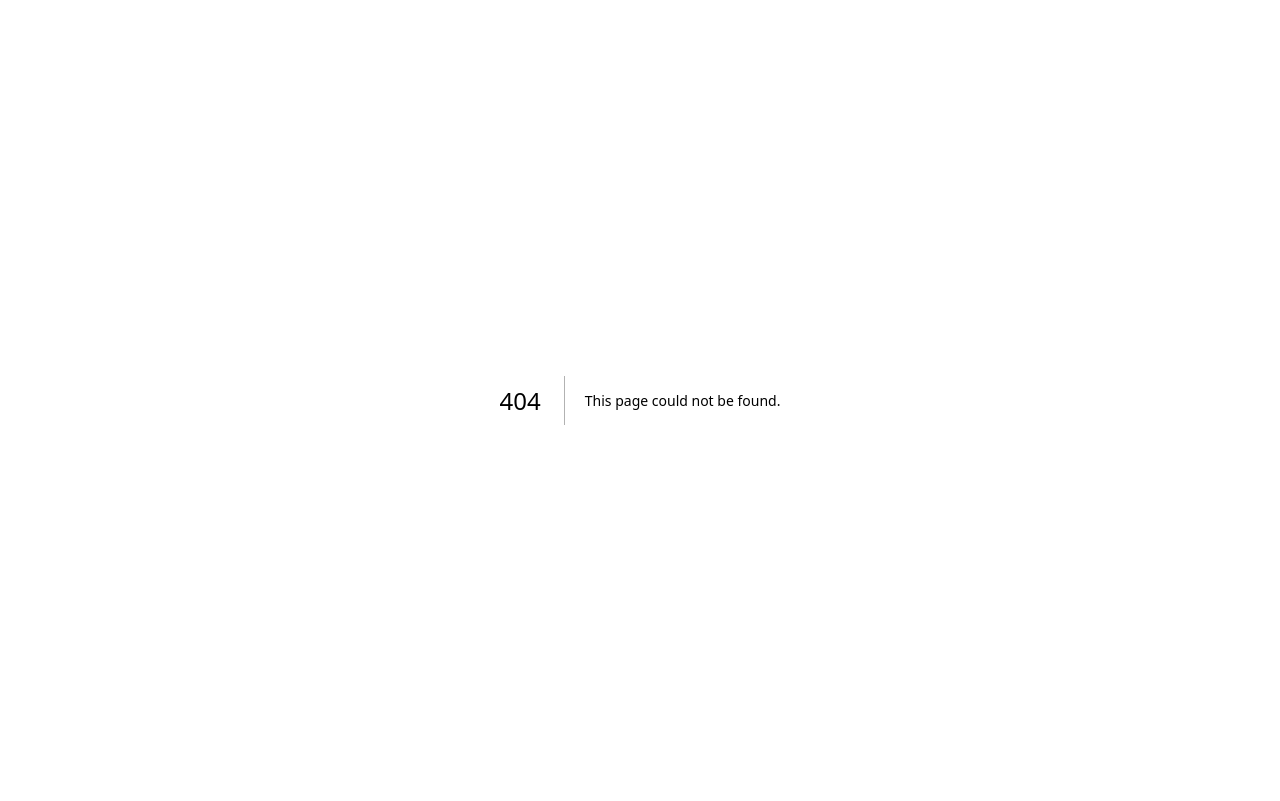
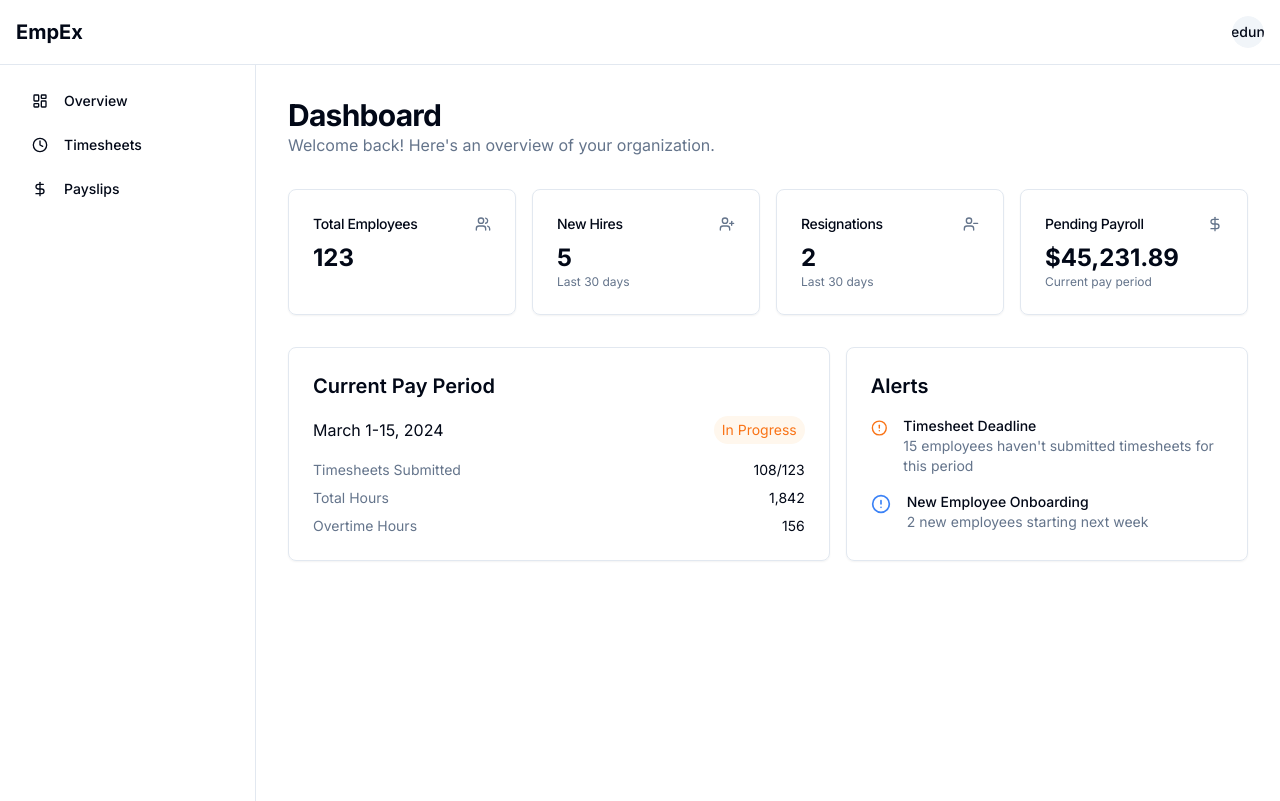
Before and after one commit to kimjeffsj/EmpEx_frontend, a Next.js app: page /manager/dashboard in a window 1280 px wide. Before the commit this address had no page. Built offline with nearby package versions, Linux system fonts and the light colour scheme; no server answers.

Commit message:
feat: manager dashboard added with mockup data

```diff
--- /dev/null
+++ b/src/app/(dashboard)/manager/dashboard/page.tsx
@@ -0,0 +1,113 @@
+import { StatCard } from "@/components/dashboard/stat-card";
+import { Card } from "@/components/ui/card";
+import {
+  AlertCircle,
+  DollarSign,
+  UserMinus,
+  UserPlus,
+  Users,
+} from "lucide-react";
+import { Suspense } from "react";
+
+export default function ManagerDashboard() {
+  return (
+    <div className="space-y-8">
+      <div>
+        <h2 className="text-3xl font-bold tracking-tight">Dashboard</h2>
+        <p className="text-muted-foreground">
+          Welcome back! Here&apos;s an overview of your organization.
+        </p>
+      </div>
+
+      {/* Stats Overview */}
+      <div className="grid gap-4 md:grid-cols-2 lg:grid-cols-4">
+        <Suspense fallback={<div>Loading...</div>}>
+          <StatCard
+            title="Total Employees"
+            value="123"
+            icon={<Users className="h-4 w-4 text-muted-foreground" />}
+          />
+          <StatCard
+            title="New Hires"
+            value="5"
+            description="Last 30 days"
+            icon={<UserPlus className="h-4 w-4 text-muted-foreground" />}
+          />
+          <StatCard
+            title="Resignations"
+            value="2"
+            description="Last 30 days"
+            icon={<UserMinus className="h-4 w-4 text-muted-foreground" />}
+          />
+          <StatCard
+            title="Pending Payroll"
+            value="$45,231.89"
+            description="Current pay period"
+            icon={<DollarSign className="h-4 w-4 text-muted-foreground" />}
+          />
+        </Suspense>
+      </div>
+
+      <div className="grid gap-4 md:grid-cols-2 lg:grid-cols-7">
+        {/* Payroll Status */}
+        <Card className="col-span-4">
+          <div className="p-6">
+            <h3 className="text-xl font-semibold">Current Pay Period</h3>
+            <div className="mt-4 space-y-4">
+              <div className="flex items-center justify-between">
+                <span>March 1-15, 2024</span>
+                <span className="text-orange-500 bg-orange-50 px-2 py-1 rounded-full text-sm">
+                  In Progress
+                </span>
+              </div>
+              <div className="space-y-2">
+                <div className="flex justify-between text-sm">
+                  <span className="text-muted-foreground">
+                    Timesheets Submitted
+                  </span>
+                  <span>108/123</span>
+                </div>
+                <div className="flex justify-between text-sm">
+                  <span className="text-muted-foreground">Total Hours</span>
+                  <span>1,842</span>
+                </div>
+                <div className="flex justify-between text-sm">
+                  <span className="text-muted-foreground">Overtime Hours</span>
+                  <span>156</span>
+                </div>
+              </div>
+            </div>
+          </div>
+        </Card>
+
+        {/* Alerts & Notifications */}
+        <Card className="col-span-3">
+          <div className="p-6">
+            <h3 className="text-xl font-semibold">Alerts</h3>
+            <div className="mt-4 space-y-4">
+              <div className="flex gap-4 items-start">
+                <AlertCircle className="h-5 w-5 text-orange-500 mt-0.5" />
+                <div>
+                  <p className="text-sm font-medium">Timesheet Deadline</p>
+                  <p className="text-sm text-muted-foreground">
+                    15 employees haven&apos;t submitted timesheets for this
+                    period
+                  </p>
+                </div>
+              </div>
+              <div className="flex gap-4 items-start">
+                <AlertCircle className="h-5 w-5 text-blue-500 mt-0.5" />
+                <div>
+                  <p className="text-sm font-medium">New Employee Onboarding</p>
+                  <p className="text-sm text-muted-foreground">
+                    2 new employees starting next week
+                  </p>
+                </div>
+              </div>
+            </div>
+          </div>
+        </Card>
+      </div>
+    </div>
+  );
+}
```
